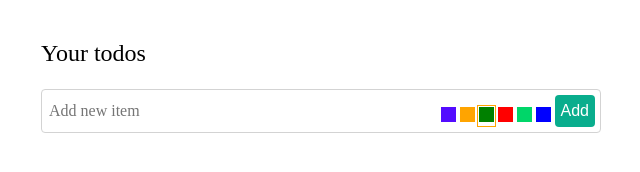
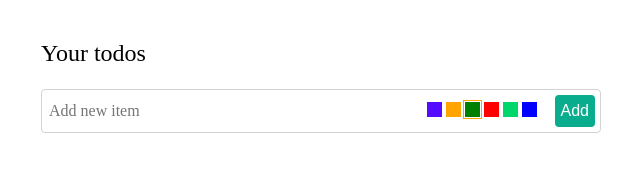
Before and after one commit to AntonExTeam/vanila_todo, a plain HTML site: page index.html in a window 1280 px wide. Shown: the whole page, without its empty margins (319-959 px from the left). Drawn offline with Linux system fonts and the light colour scheme.

Commit message:
Modified todo js

```diff
--- a/style.css
+++ b/style.css
@@ -38,14 +38,17 @@ input[type="text"] {
 .selector {
     padding: 1px;
     border: 1px solid transparent;
+    display: flex;
+    justify-content: center;
+    align-items: center;
 
 }
 .todo_colors {
     display: flex;
-    justify-content: space-between;
+    justify-content: center;
     margin: 0 16px;
-    padding-top: 10px;
-    width: 100px;
+    height: 100%;
+    padding: 5px 0;
 }
 
 #todo_color_1 {
```
